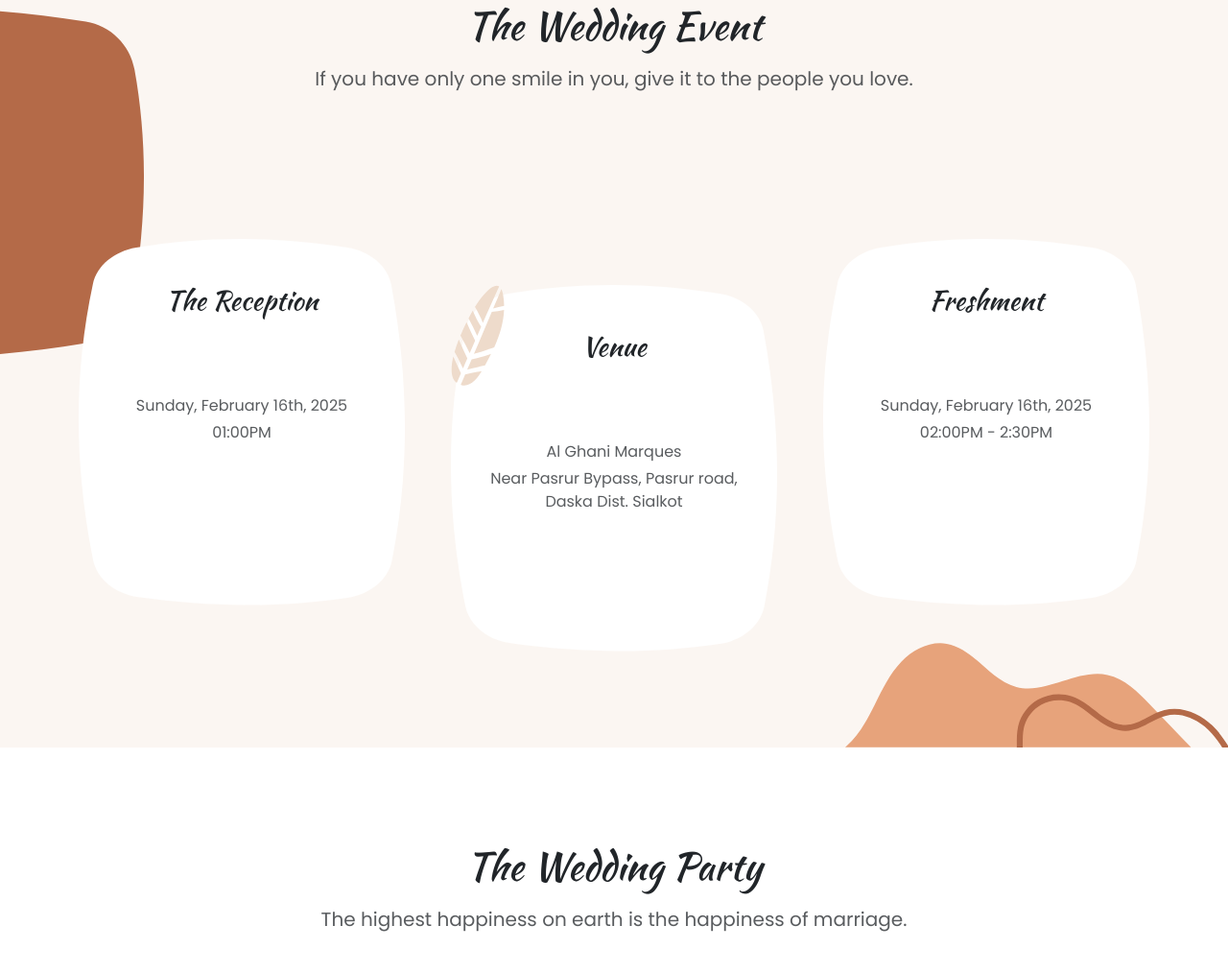
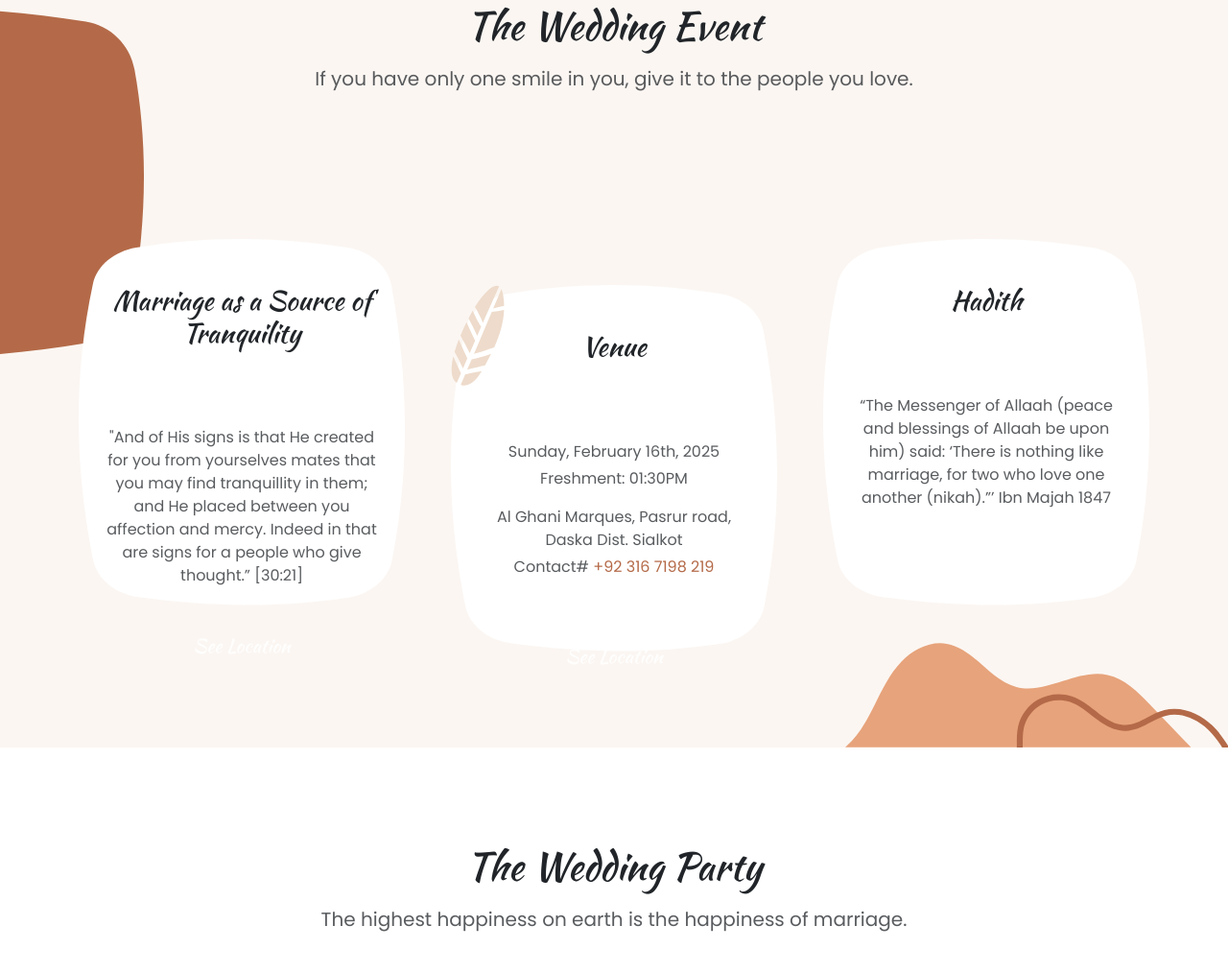
Before and after one commit to iirfanmughal111/wedding_invitation, a plain HTML site: page index.html in a window 1280 px wide. Shown: the part 1786-2800 px from the top of the page at 96% size. Drawn offline with Linux system fonts and the light colour scheme; files whose address does not match are found by name.

Commit message:
change chards content

```diff
--- a/index.html
+++ b/index.html
@@ -61,9 +61,9 @@
                         <li class="nav-item me-3">
                             <a class="nav-link page-scroll" href="#wedding-event">Events</a>
                         </li>
-                        <li class="nav-item">
+                        <!-- <li class="nav-item">
                             <a class="nav-link page-scroll" href="#love-story">Love Story</a>
-                        </li>
+                        </li> -->
                     </ul>
 
                     <!-- Navbar brand (desktop) -->
@@ -72,9 +72,9 @@
                     </div>
 
                     <ul class="navbar-nav">
-                        <li class="nav-item me-3">
+                        <!-- <li class="nav-item me-3">
                             <a class="nav-link page-scroll" href="#photos">Photos</a>
-                        </li>
+                        </li> -->
                         <li class="nav-item me-3">
                             <a class="nav-link page-scroll" href="#wedding-gifts">Wedding Gifts</a>
                         </li>
@@ -231,10 +231,10 @@
                     <div class="position-relative">
                         <div class="d-flex flex-column h-100 justify-content-between position-absolute start-0 text-center top-0 w-100">
                             <div class="mt-5 px-4">
-                                <h3 class="font-alt">The Reception</h3>
+                                <h3 class="font-alt">Marriage as a Source of Tranquility</h3>
                                 <span class="divider divider-heart mb-3 mb-sm-4"></span>
-                                <p class="mb-1 text-body-secondary">Sunday, February 16th, 2025</p>
-                                <p class="text-body-secondary">01:00PM</p>
+                                <p class="mb-1 text-body-secondary">"And of His signs is that He created for you from yourselves mates that you may find tranquillity in them; and He placed between you affection and mercy. Indeed in that are signs for a people who give thought.” [30:21]</p>
+                                <!-- <p class="text-body-secondary">01:00PM</p> -->
                                 <!-- <p class="mb-1 text-body-secondary">Al Ghani Marques</p> -->
                                 <!-- <p class="mb-sm-4 text-body-secondary">Near Pasrur Bypass, Pasrur road, Daska Dist. Sialkot </p> -->
                                 <span class="divider divider-floral d-none d-sm-block"></span>
@@ -260,10 +260,10 @@
                             <div class="mt-5 px-4">
                                 <h3 class="font-alt">Venue</h3>
                                 <span class="divider divider-heart mb-3 mb-sm-4"></span>
-                                <!-- <p class="mb-1 text-body-secondary">Sunday, February 16th, 2025</p> -->
-                                <!-- <p class="text-body-secondary">08:00PM - 10:00PM</p> -->
-                                <p class="mb-1 text-body-secondary">Al Ghani Marques</p>
-                                <p class="mb-sm-4 text-body-secondary">Near Pasrur Bypass, Pasrur road, Daska Dist. Sialkot </p>
+                                <p class="mb-1 text-body-secondary">Sunday, February 16th, 2025</p>
+                                <p class="text-body-secondary">Freshment: 01:30PM </p>
+                                <p class="mb-1 text-body-secondary">Al Ghani Marques, Pasrur road, Daska Dist. Sialkot </p>
+                                <p class="mb-sm-4 text-body-secondary">Contact#  <a href="tel:+923167198219" >+92 316 7198 219</a></p>
                                 <span class="divider divider-floral d-none d-sm-block"></span>
                             </div>
                             <!-- //.mt-5 -->
@@ -285,11 +285,11 @@
                     <div class="position-relative">
                         <div class="d-flex flex-column h-100 justify-content-between position-absolute start-0 text-center top-0 w-100">
                             <div class="mt-5 px-4">
-                                <h3 class="font-alt">Freshment</h3>
+                                <h3 class="font-alt">Hadith</h3>
                                 <span class="divider divider-heart mb-3 mb-sm-4"></span>
-                                <p class="mb-1 text-body-secondary">Sunday, February 16th, 2025 </p>
-                                <p class="text-body-secondary">02:00PM - 2:30PM</p>
-                                <!-- <p class="mb-1 text-body-secondary">Al Ghani Marques</p> -->
+                                <!-- <p class="mb-1 text-body-secondary">Sunday, February 16th, 2025 </p> -->
+                                <!-- <p class="text-body-secondary">02:00PM - 2:30PM</p> -->
+                                <p class="mb-1 text-body-secondary">“The Messenger of Allaah (peace and blessings of Allaah be upon him) said: ‘There is nothing like marriage, for two who love one another (nikah).”’ Ibn Majah 1847</p>
                                 <!-- <p class="mb-sm-4 text-body-secondary">Near Pasrur Bypass, Pasrur road, Daska Dist. Sialkot </p> -->
                                 <span class="divider divider-floral d-none d-sm-block"></span>
                             </div>
@@ -355,12 +355,12 @@
                     <h3 class="display-5 font-alt">D/O Mr.  Rizwan</h3>
                     <p class="fs-5 fw-bold ls-2 mb-5 text-primary text-uppercase">The Bride</p>
 
-                    <ul class="list-unstyled">
+                    <!-- <ul class="list-unstyled">
                         <li class="mb-5">
                             <h3 class="font-alt">Myrtle Wilson</h3>
                             <p class="fs-10 fw-bold ls-2 m-0 text-primary-2 text-uppercase">Maid of Honor</p>
                         </li>
-                    </ul>
+                    </ul> -->
                 </div>
                 <!-- //.col-12 -->
 
@@ -383,13 +383,13 @@
                     <h3 class="display-5 font-alt">Muhammad Irfan</h3>
                     <p class="fs-5 fw-bold ls-2 mb-5 text-primary text-uppercase">The Groom</p>
 
-                    <ul class="list-unstyled">
+                    <!-- <ul class="list-unstyled">
                         <li class="mb-5">
                             <h3 class="font-alt">Jay Gatsby</h3>
                             <p class="fs-10 fw-bold ls-2 m-0 text-primary-2 text-uppercase">Best Man</p>
                         </li>
 
-                    </ul>
+                    </ul> -->
                 </div>
                 <!-- //.col-12 -->
             </div>
```
Also changed, not shown: assets/img/she.png.
